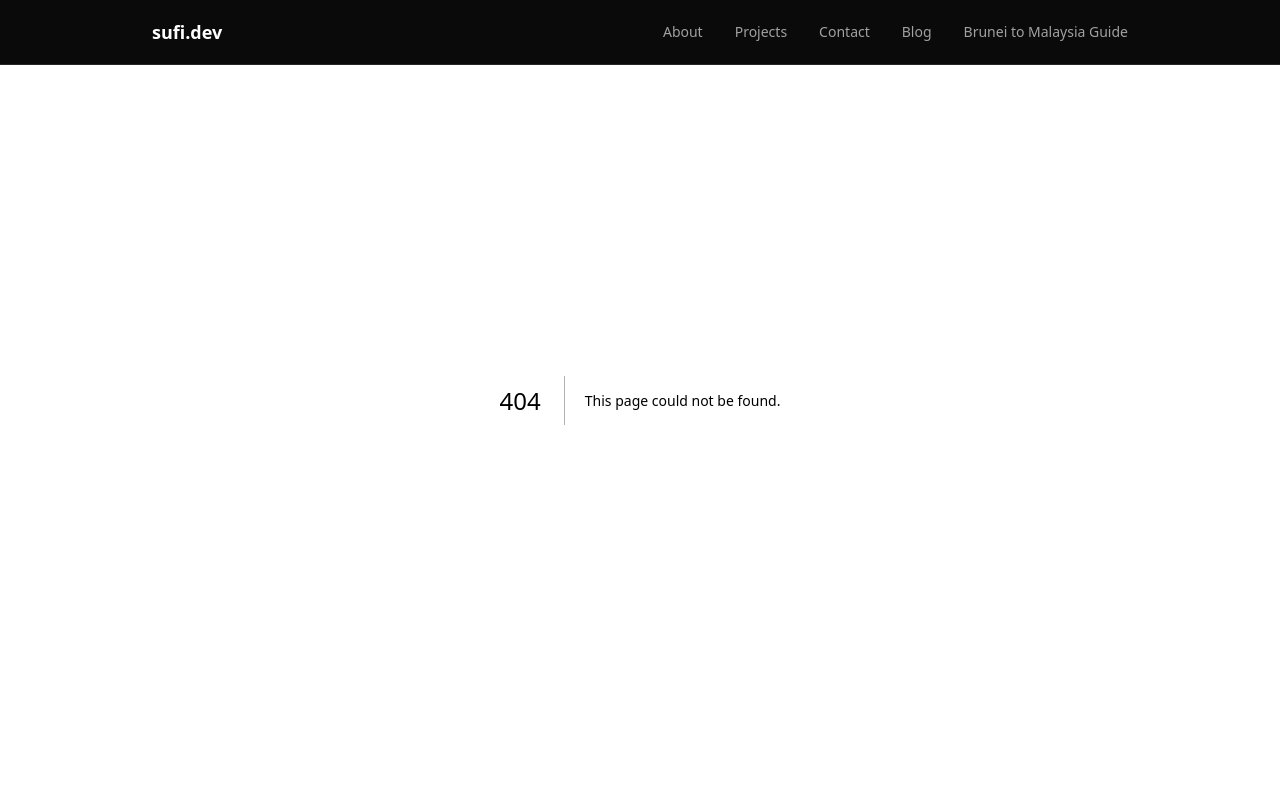
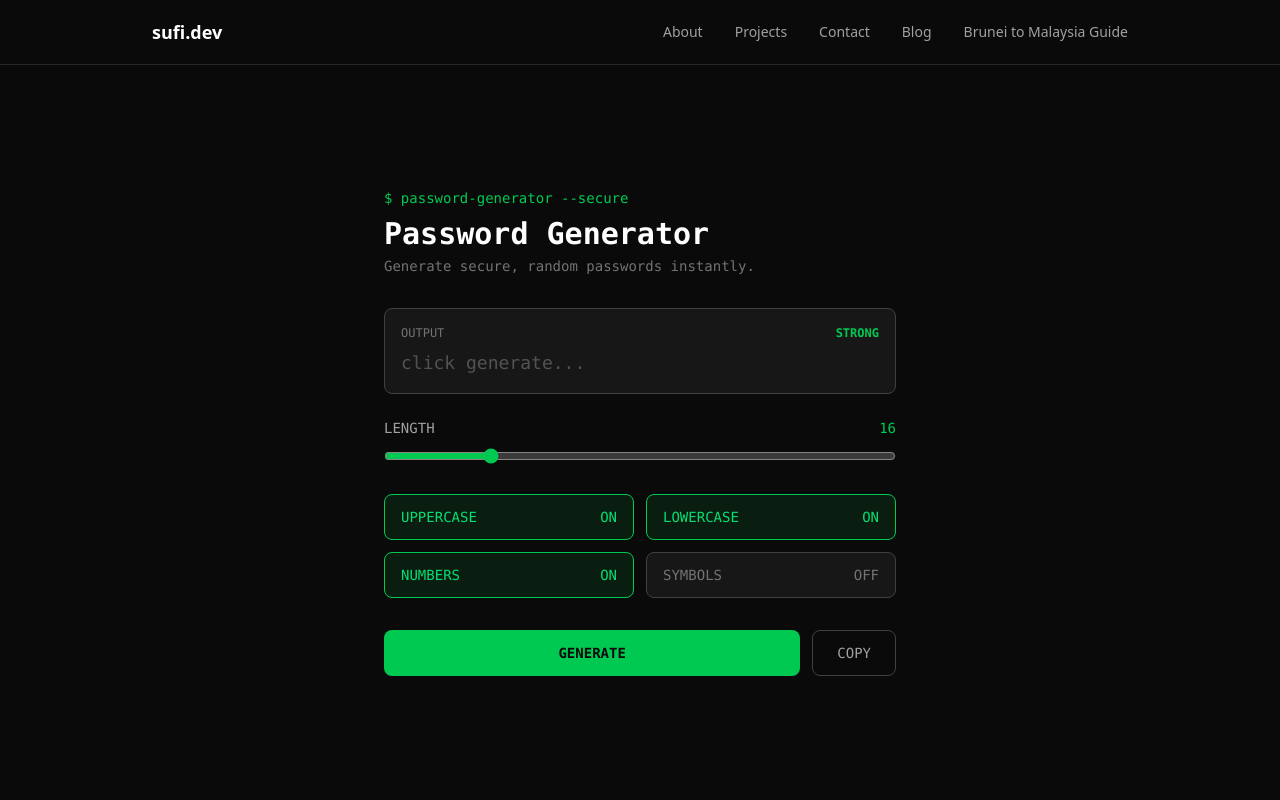
Before and after one commit to Sufiaqilah/my-portfolio, a Next.js app: page /password-generator in a window 1280 px wide. Before the commit this address had no page. Shown: the top 800 px of the page. Built offline with nearby package versions, Linux system fonts and the light colour scheme.

Commit message:
add password generator

```diff
--- a/app/components/Projects.tsx
+++ b/app/components/Projects.tsx
@@ -17,6 +17,12 @@ const projects = [
     tags: ["Next.js", "TypeScript", "Tailwind CSS"],
     link: "/bn-my-guide",
     },
+    {
+  title: "Password Generator",
+  description: "A secure password generator with customizable options — length, uppercase, lowercase, numbers and symbols. Built with a dark hacker terminal aesthetic.",
+  tags: ["Next.js", "TypeScript", "Tailwind CSS"],
+  link: "/password-generator",
+},
 ];
 
 export default function Projects() {
--- /dev/null
+++ b/app/password-generator/page.tsx
@@ -0,0 +1,133 @@
+"use client";
+import { useState, useCallback } from "react";
+
+export default function PasswordGenerator() {
+  const [password, setPassword] = useState("");
+  const [length, setLength] = useState(16);
+  const [uppercase, setUppercase] = useState(true);
+  const [lowercase, setLowercase] = useState(true);
+  const [numbers, setNumbers] = useState(true);
+  const [symbols, setSymbols] = useState(false);
+  const [copied, setCopied] = useState(false);
+
+  const generate = useCallback(() => {
+    const upper = "ABCDEFGHIJKLMNOPQRSTUVWXYZ";
+    const lower = "abcdefghijklmnopqrstuvwxyz";
+    const nums = "0123456789";
+    const syms = "!@#$%^&*()_+-=[]{}|;:,.<>?";
+
+    let chars = "";
+    if (uppercase) chars += upper;
+    if (lowercase) chars += lower;
+    if (numbers) chars += nums;
+    if (symbols) chars += syms;
+
+    if (!chars) return;
+
+    let result = "";
+    for (let i = 0; i < length; i++) {
+      result += chars.charAt(Math.floor(Math.random() * chars.length));
+    }
+    setPassword(result);
+    setCopied(false);
+  }, [length, uppercase, lowercase, numbers, symbols]);
+
+  const copy = () => {
+    if (!password) return;
+    navigator.clipboard.writeText(password);
+    setCopied(true);
+    setTimeout(() => setCopied(false), 2000);
+  };
+
+  const getStrength = () => {
+    const active = [uppercase, lowercase, numbers, symbols].filter(Boolean).length;
+    if (length < 8 || active < 2) return { label: "WEAK", color: "text-red-500" };
+    if (length < 12 || active < 3) return { label: "MEDIUM", color: "text-yellow-500" };
+    return { label: "STRONG", color: "text-green-500" };
+  };
+
+  const strength = getStrength();
+
+  return (
+    <main className="min-h-screen bg-neutral-950 flex items-center justify-center px-6 pt-16">
+      <div className="w-full max-w-lg">
+        {/* Header */}
+        <div className="mb-8">
+          <p className="text-green-500 font-mono text-sm mb-2">$ password-generator --secure</p>
+          <h1 className="text-3xl font-bold text-white font-mono">Password Generator</h1>
+          <p className="text-neutral-500 font-mono text-sm mt-1">Generate secure, random passwords instantly.</p>
+        </div>
+
+        {/* Password Output */}
+        <div className="bg-neutral-900 border border-neutral-700 rounded-lg p-4 mb-6 font-mono">
+          <div className="flex items-center justify-between mb-2">
+            <span className="text-neutral-500 text-xs">OUTPUT</span>
+            <span className={`text-xs font-bold ${strength.color}`}>{strength.label}</span>
+          </div>
+          <p className="text-green-400 text-lg break-all min-h-[28px]">
+            {password || <span className="text-neutral-600">click generate...</span>}
+          </p>
+        </div>
+
+        {/* Length Slider */}
+        <div className="mb-6">
+          <div className="flex justify-between font-mono text-sm mb-2">
+            <span className="text-neutral-400">LENGTH</span>
+            <span className="text-green-500">{length}</span>
+          </div>
+          <input
+            type="range"
+            min={4}
+            max={64}
+            value={length}
+            onChange={(e) => setLength(Number(e.target.value))}
+            className="w-full accent-green-500"
+          />
+        </div>
+
+        {/* Toggles */}
+        <div className="grid grid-cols-2 gap-3 mb-8">
+          {[
+            { label: "UPPERCASE", value: uppercase, set: setUppercase },
+            { label: "LOWERCASE", value: lowercase, set: setLowercase },
+            { label: "NUMBERS", value: numbers, set: setNumbers },
+            { label: "SYMBOLS", value: symbols, set: setSymbols },
+          ].map((opt) => (
+            <button
+              key={opt.label}
+              onClick={() => opt.set(!opt.value)}
+              className={`flex items-center justify-between px-4 py-3 rounded-lg border font-mono text-sm transition-colors ${
+                opt.value
+                  ? "border-green-500 bg-green-500/10 text-green-400"
+                  : "border-neutral-700 bg-neutral-900 text-neutral-500"
+              }`}
+            >
+              <span>{opt.label}</span>
+              <span>{opt.value ? "ON" : "OFF"}</span>
+            </button>
+          ))}
+        </div>
+
+        {/* Buttons */}
+        <div className="flex gap-3">
+          <button
+            onClick={generate}
+            className="flex-1 py-3 bg-green-500 text-neutral-950 font-bold font-mono text-sm rounded-lg hover:bg-green-400 transition-colors"
+          >
+            GENERATE
+          </button>
+          <button
+            onClick={copy}
+            className={`px-6 py-3 border font-mono text-sm rounded-lg transition-colors ${
+              copied
+                ? "border-green-500 text-green-500"
+                : "border-neutral-700 text-neutral-400 hover:border-neutral-500 hover:text-white"
+            }`}
+          >
+            {copied ? "COPIED!" : "COPY"}
+          </button>
+        </div>
+      </div>
+    </main>
+  );
+}
```
